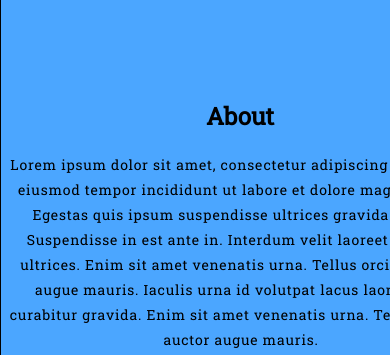
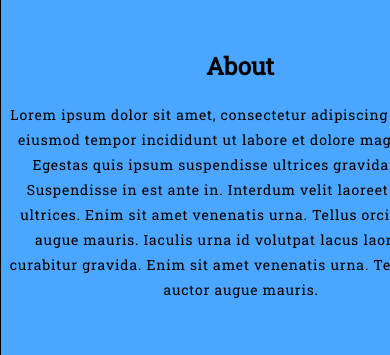
Before and after one commit to lazycoder2021/ssv_yet_again, a plain HTML site: page index.html in a window 390 px wide. Shown: the part 845-1200 px from the top of the page. Drawn offline with nearby package versions, Linux system fonts and the light colour scheme.

Commit message:
file updated

```diff
--- a/style.css
+++ b/style.css
@@ -874,6 +874,10 @@ video {
             width: 480px;
         }
 
+        .about h2{
+            margin-top:50px;
+        }
+
     .intro p {
         font-size: 14px;
     }
@@ -895,6 +899,7 @@ video {
         width: 100%;
         margin-left: -20px;
         margin-top:20px;
+        margin-bottom:20px;
     }
 
     .services {
```
Also changed, not shown: responsiveness-issues.txt (added).
